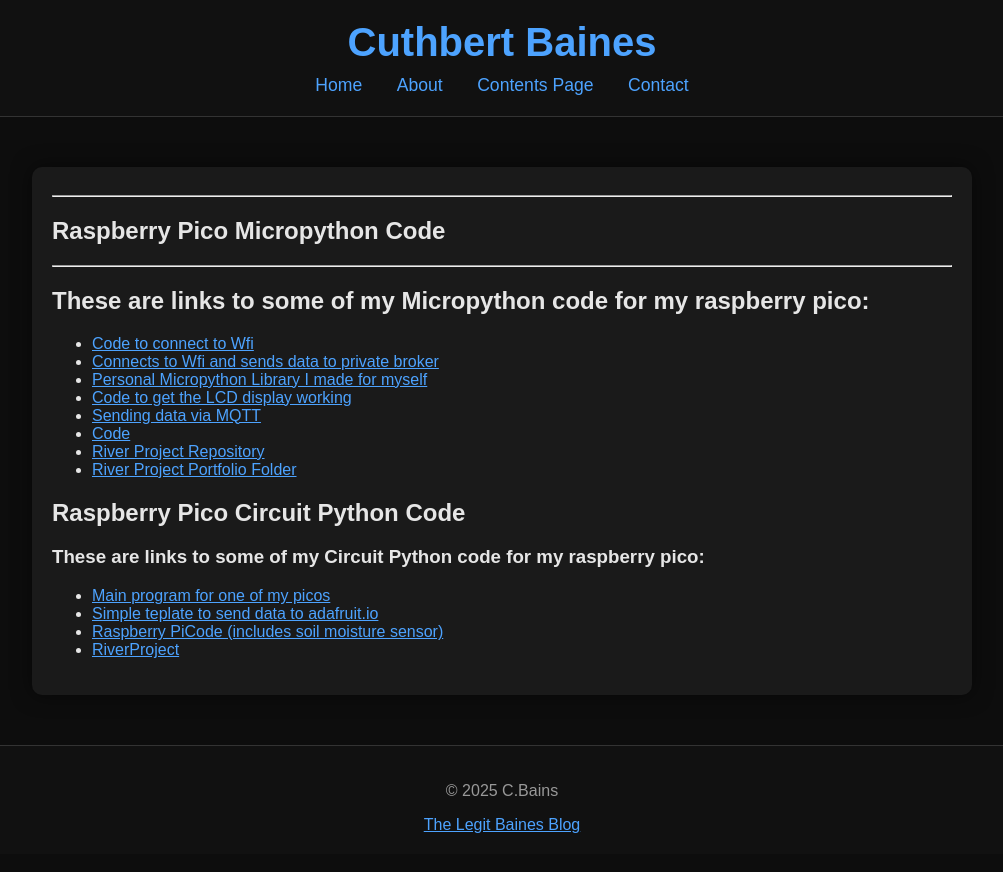
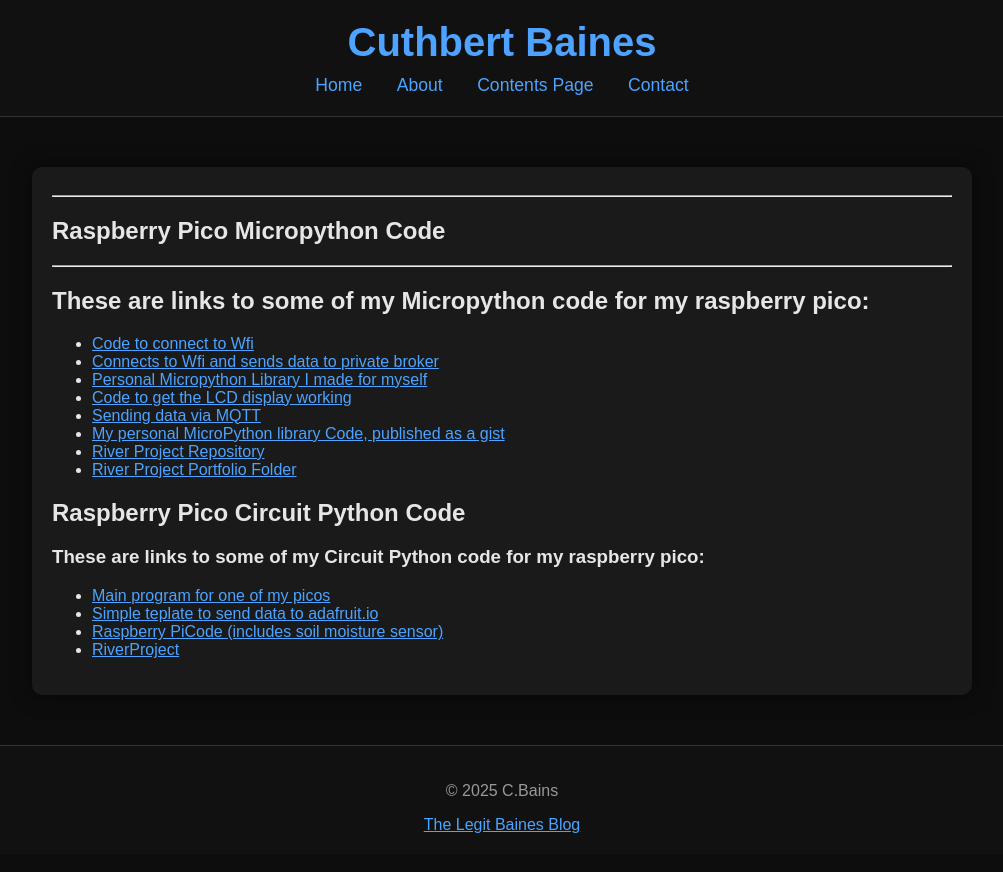
Before and after one commit to cuthbert86/cuthbert86.github.io, a Jekyll site: the page built from PiCode_showcase.md, in a window 1280 px wide. Shown: the top 872 px of the page, without its empty margins (138-1141 px from the left). Built offline with Jekyll 4.4.1, drawn with Linux system fonts in a browser that asks for light colours.

Commit message:
Fix formatting and update links in PiCode_showcase.md
added a link to my new micropython gist

```diff
--- a/PiCode_showcase.md
+++ b/PiCode_showcase.md
@@ -18,7 +18,7 @@ author: Cuthbert Baines
 <li><a class="link-body-emphasis" href="https://github.com/cuthbert86/Remote_Farm/blob/main/helper.py">Personal Micropython Library I made for myself</a></li>
 <li><a class="link-body-emphasis" href="https://github.com/cuthbert86/PiCode/blob/main/LCD_main.py">Code to get the LCD display working</a></li>
 <li><a class="link-body-emphasis" href="https://github.com/cuthbert86/Remote_Farm/blob/main/mqttFinallyWorking.py">Sending data via MQTT</a></li>
-<li><a class="link-body-emphasis" href="PiCode/connect.py">Code </a></li>
+<li><a class="link-body-emphasis" href="https://gist.github.com/cuthbert86/9d08a4e360ab06e8e488d30048f08352">My personal MicroPython library Code, published as a gist</a></li>
 <li><a class="link-body-emphasis" href="https://github.com/cuthbert86/RiverProject">River Project Repository</a></li>
 <li><a class="link-body-emphasis" href="portfolio-20250224T133320Z-001/portfolio">River Project Portfolio Folder</a></li>
 </ul>
```
